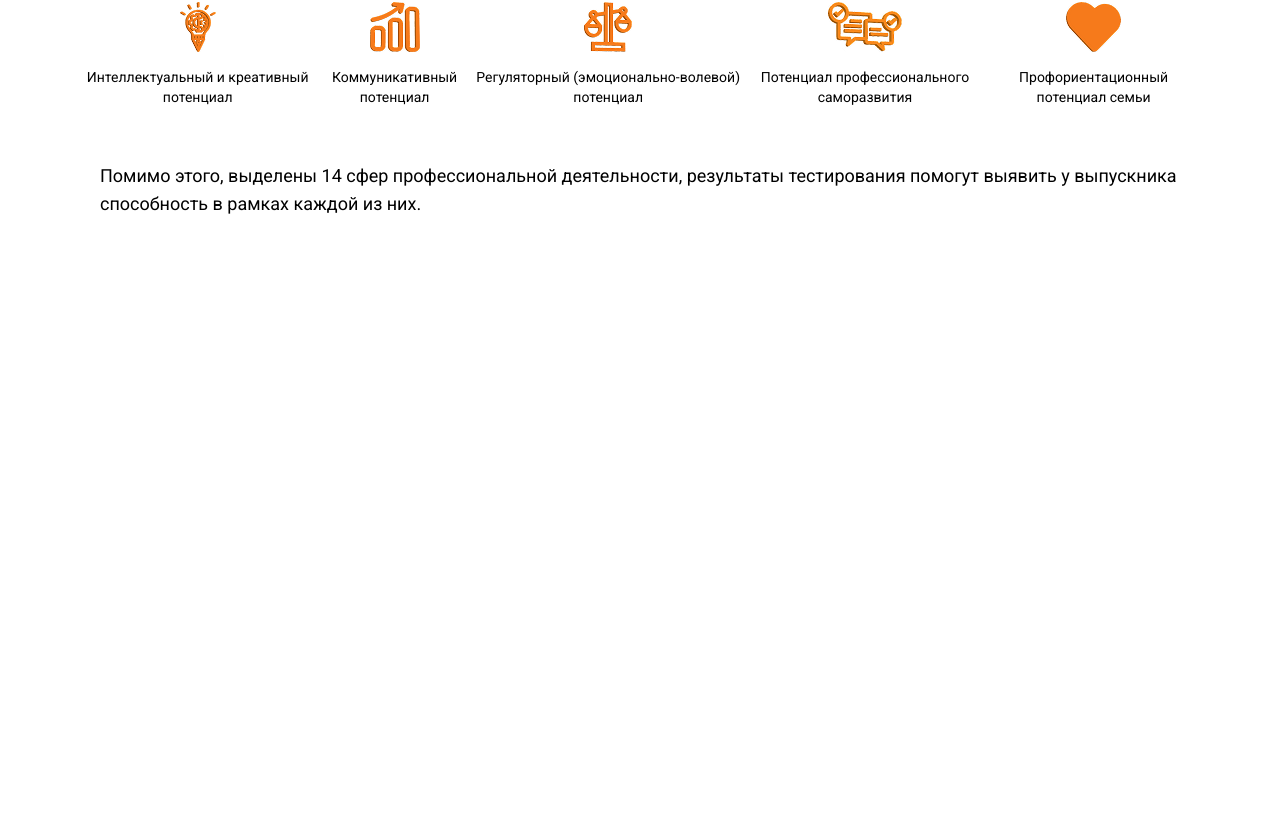
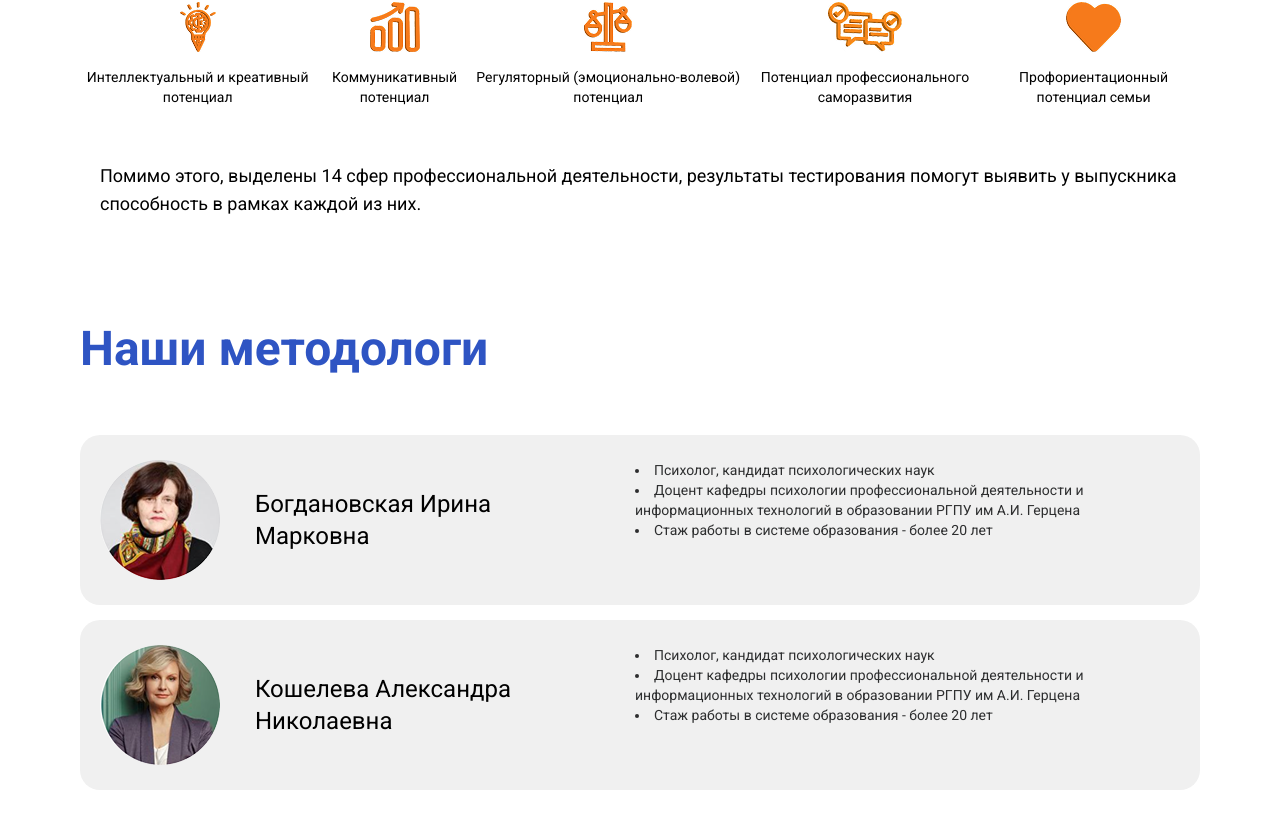
Before and after one commit to RVKPYATI/profika, a Next.js app: page / in a window 1280 px wide. Shown: the part 5263-6083 px from the top of the page. Before the commit the page ends 5546 px from the top, so only its background shows below. Built offline with nearby package versions, Linux system fonts and the light colour scheme.

Commit message:
finish ourmethodology

```diff
--- /dev/null
+++ b/src/app/components/OurMetodology.tsx
@@ -0,0 +1,68 @@
+import Image from "next/image";
+import React, { FC } from "react";
+
+export const OurMetodology: FC = () => {
+  return (
+    <section className="py-[30px]">
+      <div>
+        <h2 className="text-[32px] md:text-[38px] xl:text-[48px] font-bold text-blue">
+          Наши методологи
+        </h2>
+      </div>
+      <div className="flex flex-col gap-[15px] mt-[50px]">
+        <div className="bg-gray rounded-[20px] px-[20px] py-[25px] flex flex-col md:flex-row gap-[30px] xl:gap-[100px]">
+          <div className="flex items-center gap-[35px]">
+            <div>
+              <Image
+                src={"/assets/bogdanovskaya.png"}
+                width={120}
+                height={120}
+                alt="Богдановская Ирина Марковна"
+                className="min-w-[96px] md:min-w-[120px]"
+              />
+            </div>
+            <div className="text-base md:text-xl xl:text-2xl w-[280px]">
+              Богдановская Ирина Марковна
+            </div>
+          </div>
+          <div>
+            <ul className="list-disc list-inside text-gray-colored text-[10px] sm:text-xs md:text-sm">
+              <li>Психолог, кандидат психологических наук</li>
+              <li>
+                Доцент кафедры психологии профессиональной деятельности и
+                информационных технологий в образовании РГПУ им А.И. Герцена
+              </li>
+              <li>Стаж работы в системе образования - более 20 лет</li>
+            </ul>
+          </div>
+        </div>
+        <div className="bg-gray rounded-[20px] px-[20px] py-[25px] flex flex-col md:flex-row gap-[30px] xl:gap-[100px]">
+          <div className="flex items-center gap-[35px]">
+            <div>
+              <Image
+                src={"/assets/kosheleva.png"}
+                width={120}
+                height={120}
+                alt="Богдановская Ирина Марковна"
+                className="min-w-[96px] md:min-w-[120px]"
+              />
+            </div>
+            <div className="text-base md:text-xl xl:text-2xl w-[280px]">
+              Кошелева Александра Николаевна
+            </div>
+          </div>
+          <div>
+            <ul className="list-disc list-inside text-gray-colored text-[10px] sm:text-xs md:text-sm">
+              <li>Психолог, кандидат психологических наук</li>
+              <li>
+                Доцент кафедры психологии профессиональной деятельности и
+                информационных технологий в образовании РГПУ им А.И. Герцена
+              </li>
+              <li>Стаж работы в системе образования - более 20 лет</li>
+            </ul>
+          </div>
+        </div>
+      </div>
+    </section>
+  );
+};
--- a/src/app/page.tsx
+++ b/src/app/page.tsx
@@ -2,6 +2,7 @@ import { Direction } from "./components/Direction";
 import { Header } from "./components/Header";
 import { Hero } from "./components/Hero";
 import { Methodology } from "./components/Methodology";
+import { OurMetodology } from "./components/OurMetodology";
 import { Tasks } from "./components/Tasks";
 import { Teenager } from "./components/Teenager";
 import { Whom } from "./components/Whom";
@@ -18,6 +19,7 @@ export default function Home() {
       <Direction />
       <Tasks />
       <Methodology />
+      <OurMetodology />
     </div>
   );
 }
```
Also changed, not shown: public/assets/bogdanovskaya.png (added), public/assets/kosheleva.png (added).
